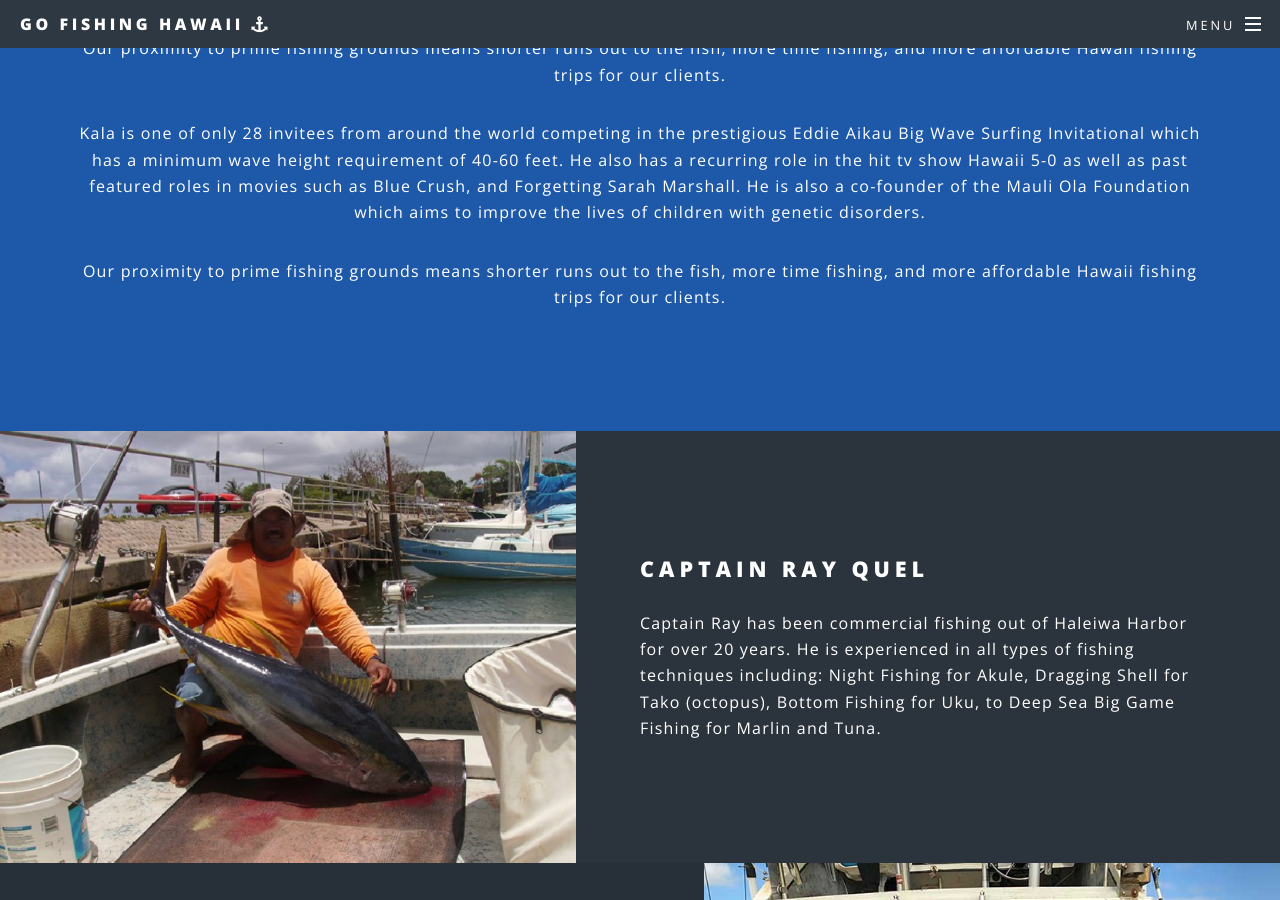
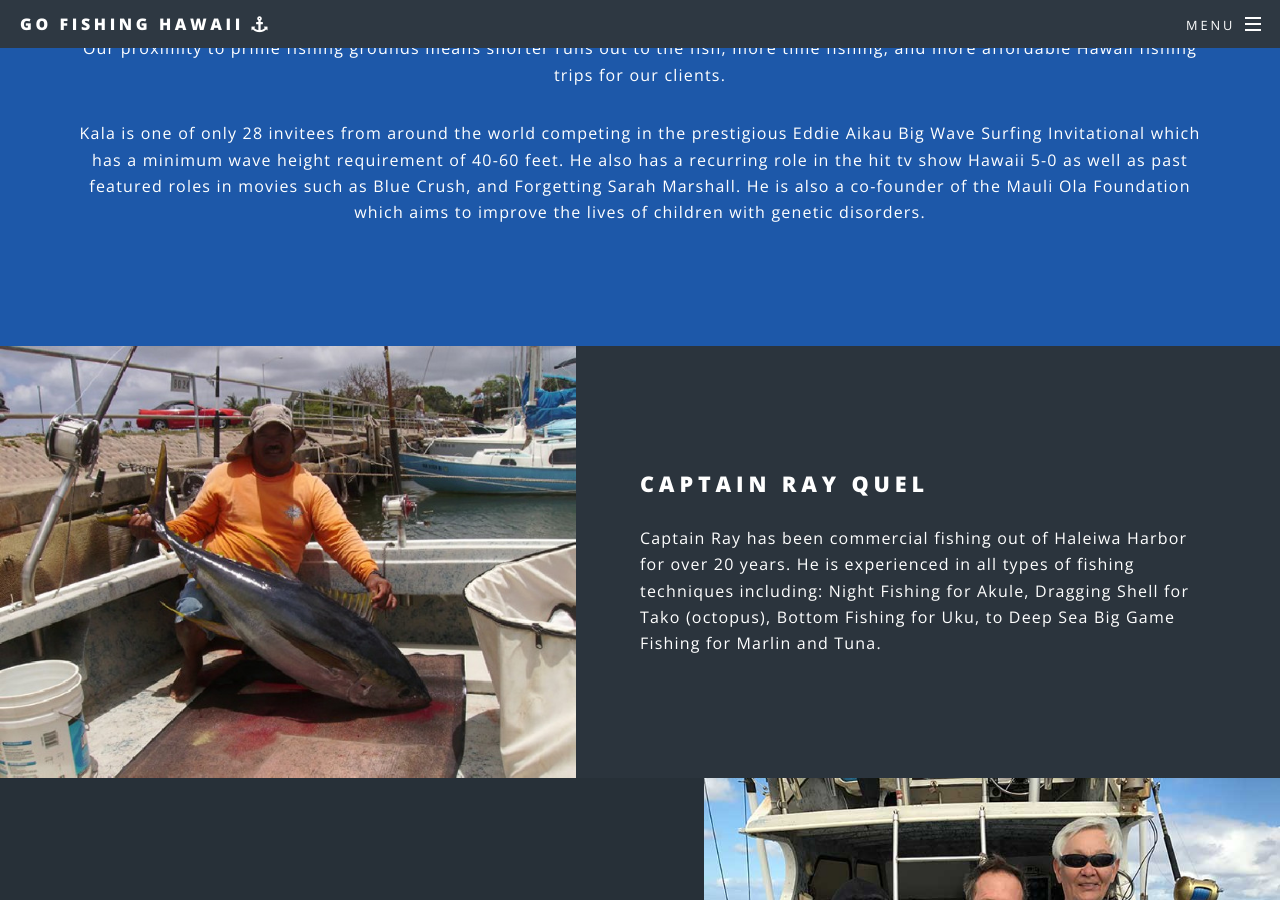
Before and after one commit to poidog223/poidog223.github.io, a Jekyll site: the page built from index.html, in a window 1280 px wide and 900 px high, scrolled down 1071 px. Built offline with Jekyll 4.4.1, drawn with Linux system fonts in a browser that asks for light colours.

Commit message:
changed index 2

```diff
--- a/index.html
+++ b/index.html
@@ -21,7 +21,6 @@ permalink: /
 								<h2>Affordable Hawaii Fishing Trips</h2>
 								<p>Go Fishing Hawaii offers affordable Hawaii fishing trips out of beautiful Haleiwa, Hawaii, on the world-famous North Shore of Oahu. Our proximity to prime fishing grounds means shorter runs out to the fish, more time fishing, and more affordable Hawaii fishing trips for our clients.</p>
 								<p>Kala is one of only 28 invitees from around the world competing in the prestigious Eddie Aikau Big Wave Surfing Invitational which has a minimum wave height requirement of 40-60 feet. He also has a recurring role in the hit tv show Hawaii 5-0 as well as past featured roles in movies such as Blue Crush, and Forgetting Sarah Marshall. He is also a co-founder of the Mauli Ola Foundation which aims to improve the lives of children with genetic disorders.</p>
-								</p>Our proximity to prime fishing grounds means shorter runs out to the fish, more time fishing, and more affordable Hawaii fishing trips for our clients.</p>
 							</header>
 						</div>
 					</section>
```
